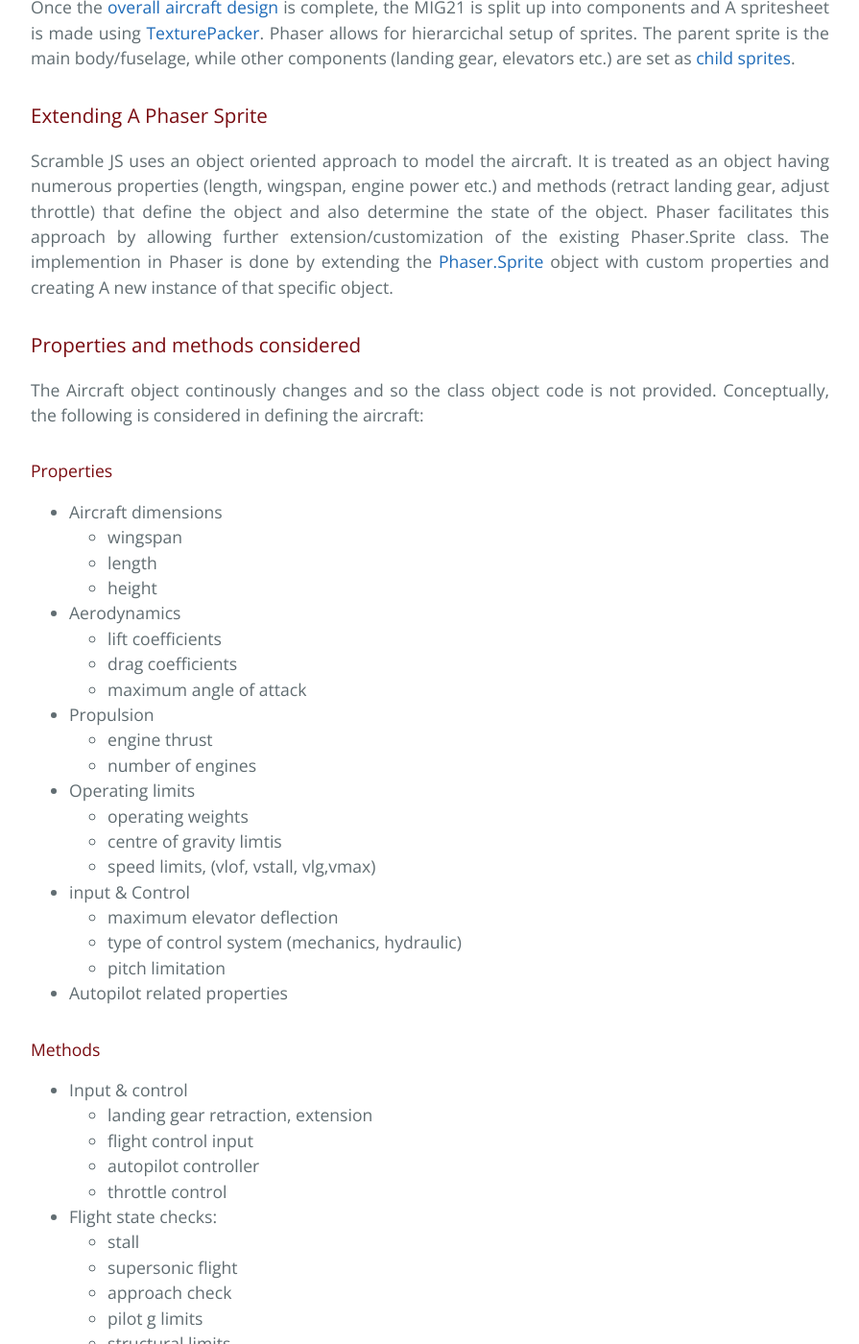
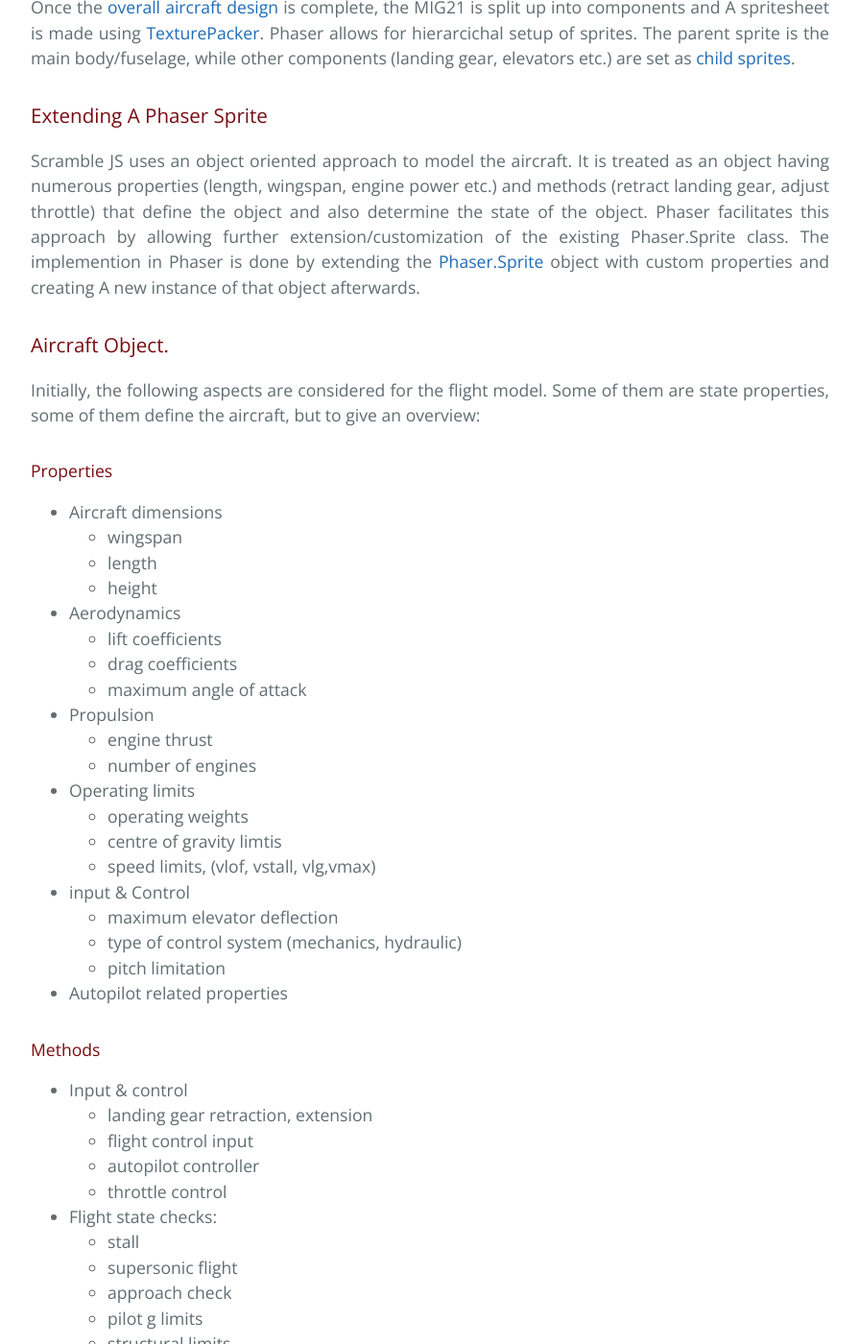
Before and after one commit to samid737/scrambledev, a Jekyll site: the page built from _posts/2017-03-01-progress-part-1-flight-mechanics-physics-system-world-setup.md, in a window 1280 px wide and 1400 px high, scrolled down 871 px. Shown: the whole window at 96% size, without its empty margins (192-1087 px from the left). Built offline with Jekyll 4.4.1, drawn with Linux system fonts in a browser that asks for light colours; some of the changed text lies outside the part shown.

Commit message:
dev part2

```diff
--- a/_posts/2017-03-01-progress-part-1-flight-mechanics-physics-system-world-setup.md
+++ b/_posts/2017-03-01-progress-part-1-flight-mechanics-physics-system-world-setup.md
@@ -15,11 +15,11 @@ Once the [overall aircraft design ](/scrambledev/2017/01/16/aircraft-design-part
 
 ### Extending A Phaser Sprite
 
-Scramble JS uses an object oriented approach to model the aircraft. It is treated as an object having numerous properties (length, wingspan, engine power etc.) and methods (retract landing gear, adjust throttle) that define the object and also determine the state of the object. Phaser facilitates this approach by allowing further extension/customization of the existing Phaser.Sprite class. The implemention in Phaser is done by extending the [Phaser.Sprite ](https://phaser.io/examples/v2/sprites/extending-sprite-demo-2)object with custom properties and creating A new instance of that specific object.
+Scramble JS uses an object oriented approach to model the aircraft. It is treated as an object having numerous properties (length, wingspan, engine power etc.) and methods (retract landing gear, adjust throttle) that define the object and also determine the state of the object. Phaser facilitates this approach by allowing further extension/customization of the existing Phaser.Sprite class. The implemention in Phaser is done by extending the [Phaser.Sprite ](https://phaser.io/examples/v2/sprites/extending-sprite-demo-2)object with custom properties and creating A new instance of that object afterwards.
 
-### Properties and methods considered
+### Aircraft Object.
 
-The Aircraft object continously changes and so the class object code  is not provided. Conceptually, the following is considered in defining the aircraft:
+Initially, the following aspects are considered for the flight model. Some of them are state properties, some of them define the aircraft, but to give an overview:
 
 #### Properties
 
@@ -59,7 +59,7 @@ The Aircraft object continously changes and so the class object code  is not pro
 	 - structural limits
 
 ## Physics system
-At this point, there is no physics involved,  just A sprite placed somewhere inside the game world. By using Phaser its [arcade physics](https://phaser.io/examples/v2/category/arcade-physics) system, we can begin giving some physical sense to the aircraft sprite (inside Phaser). The aircraft is considered to be A single rigidbody ([Assumption](#)). For now, supersonics are not considered. A subsonic aircaft is modeled, calibrated, tested first and if necessary (the approximation errors are intolerable), we consider supersonic flight.
+At this point, there is no physics involved,  just A sprite placed somewhere inside the game world. By using Phaser its [arcade physics](https://phaser.io/examples/v2/category/arcade-physics) system, we can begin giving some physical sense to the aircraft sprite (inside Phaser). The aircraft is considered to be A single rigidbody ([Assumption](#)) and we will try sticking to rigidbody dynamics and we will avoid diving into advanced aerodynamics. For now, supersonics are not considered. A subsonic aircaft is modeled, calibrated, tested first and if approximations/simplifcations turn out to be unacceptable, we consider the necesarry adjustments for supersonic flight.
 
 ### Built in properties
 Arcade physics is perfectly suitable for rigidbody dynamics and we can rotate and translate the aircraft using the following physics properties:
@@ -111,4 +111,8 @@ At this point I added basic keyboard cursor input just to goof around. The fligh
 
 #### All examples are embedded from the [Phaser examples](https://phaser.io/examples) (MIT License) and are not owned by me in any way.
 
+## What's next
+
+The next question is: How to add the word flight to the current model?  The answer is found in [Development part 2: Modeling EOM](/scrambledev/2017/04/01/development-part-xx-eom-basic-atmosphere.html).
+
 *Scramble JS uses Phaser 2 as game engine. Fore more info, visit [Phaser.io](http://www.phaser.io).*
```
Also changed, not shown: _posts/2017-04-01-development-part-xx-eom-basic-atmosphere.md (+64 -8 lines).
